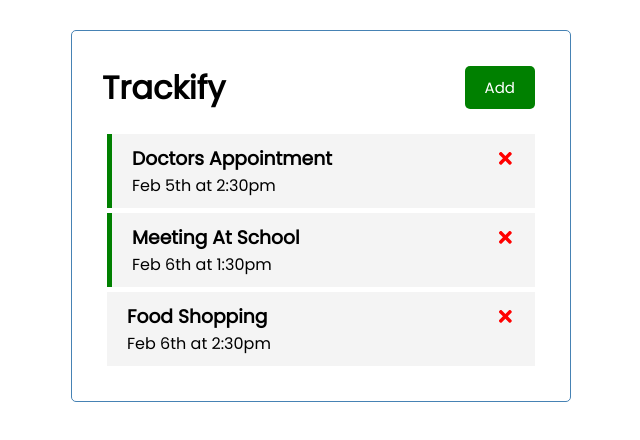
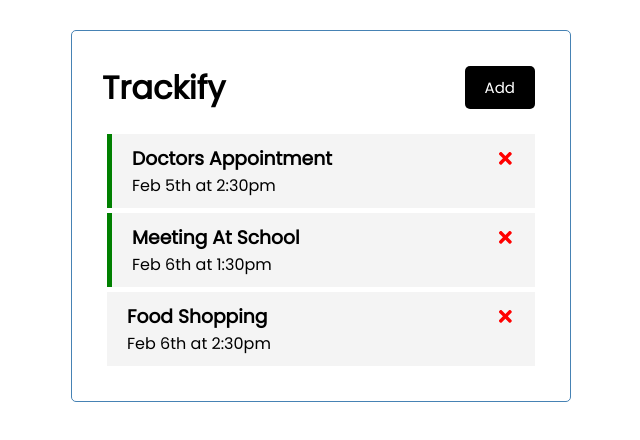
Before and after one commit to ovandenbosch/Trackify, a React (Create React App) app: page / in a window 1280 px wide. Shown: the top 440 px of the page, without its empty margins (319-959 px from the left). Built offline with nearby package versions, Linux system fonts and the light colour scheme.

Commit message:
Update CSS

```diff
--- a/src/components/Header.js
+++ b/src/components/Header.js
@@ -10,7 +10,7 @@
   return (
     <header className='header'>
       <h1>{title}</h1>
-      <Button color="green" text="Add" onClick={onClick}/>
+      <Button color="black" text="Add" onClick={onClick}/>
     </header>
   );
 };
```
